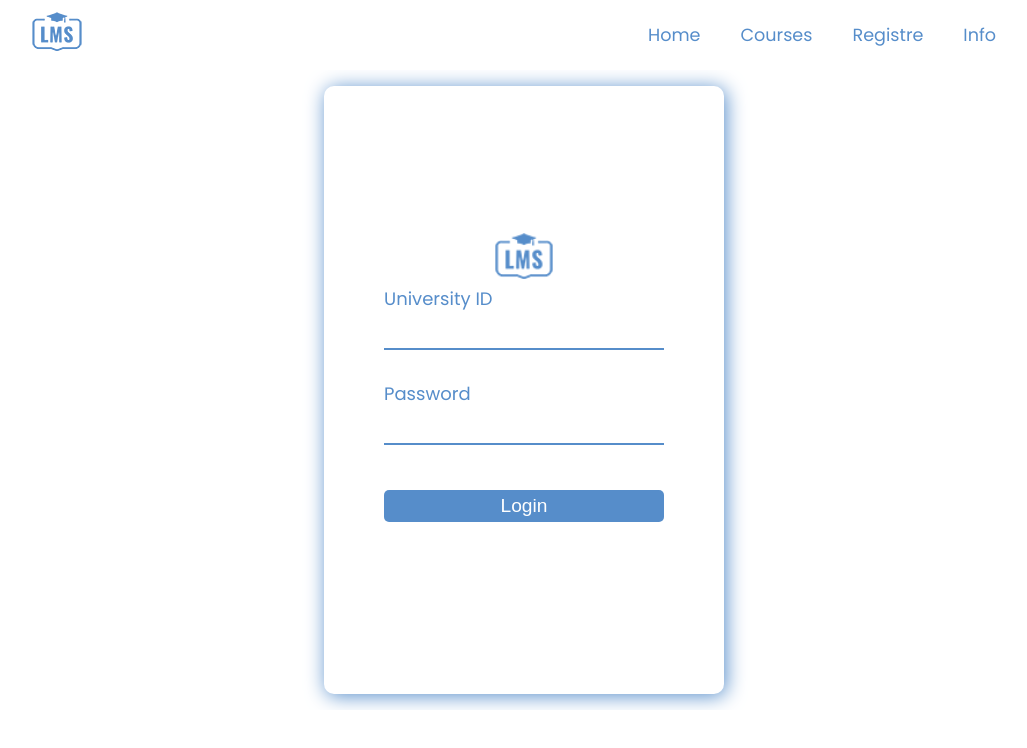
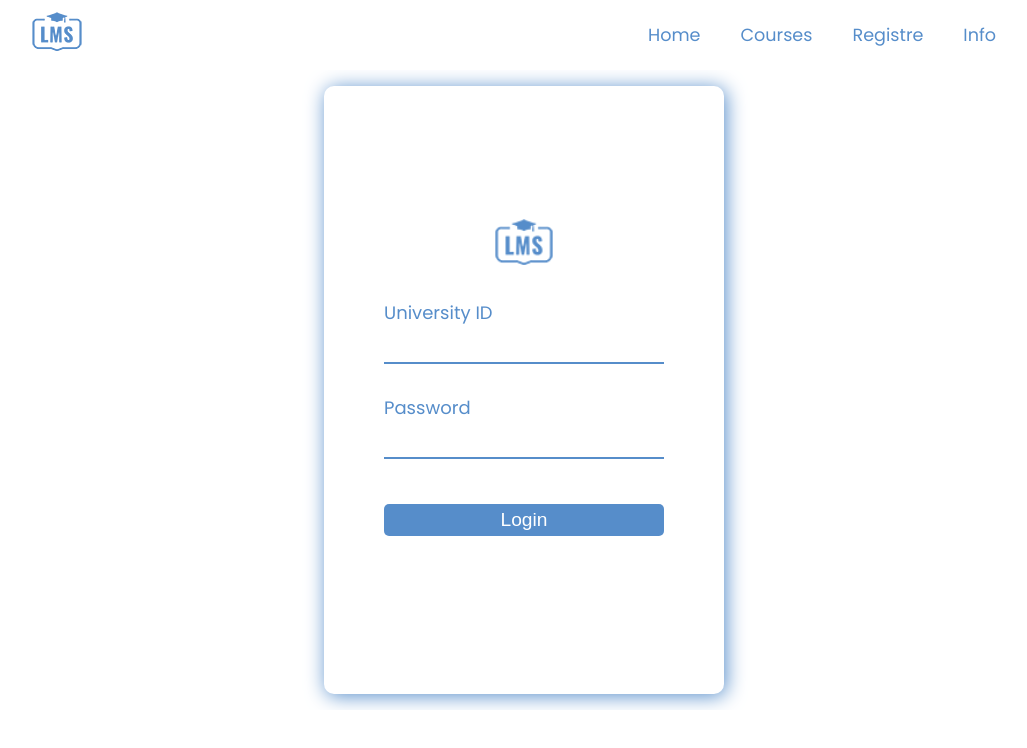
Before and after one commit to MohamedMujtaba/IMS-Front-End, a React (Create React App) app: page /login in a window 1280 px wide. Shown: the top 748 px of the page, without its empty margins (116-1143 px from the left). Built offline with nearby package versions, Linux system fonts and the light colour scheme.

Commit message:
respons-2

```diff
--- a/src/css/login.css
+++ b/src/css/login.css
@@ -18,13 +18,8 @@ section {
   border-radius: 10px;
   position: relative;
 }
-img {
-  /* width: 30%; */
-  height: 70px;
-  margin-bottom: 50px;
-  /* position: absolute;
-  top: 10%;
-  left: 20%; */
+.loginLogo {
+  margin-bottom: 1.7rem;
 }
 .input-handler {
   width: 70%;
--- a/src/pages/Login.js
+++ b/src/pages/Login.js
@@ -8,8 +8,8 @@ const Login = () => {
     <>
       <section>
         <div className="login-cont">
-        <Link className="logo-cont" to="/">
-            <img className="logo" src={logo} alt="" />
+        <Link className="loginLogo" to="/">
+            <img className="logo " src={logo} alt="" />
           </Link>
           <div className="input-handler">
             <label for="university ID">University ID</label>
```
